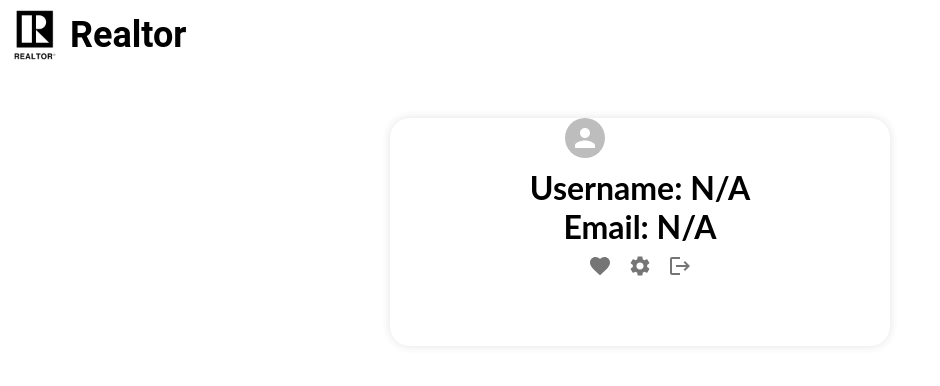
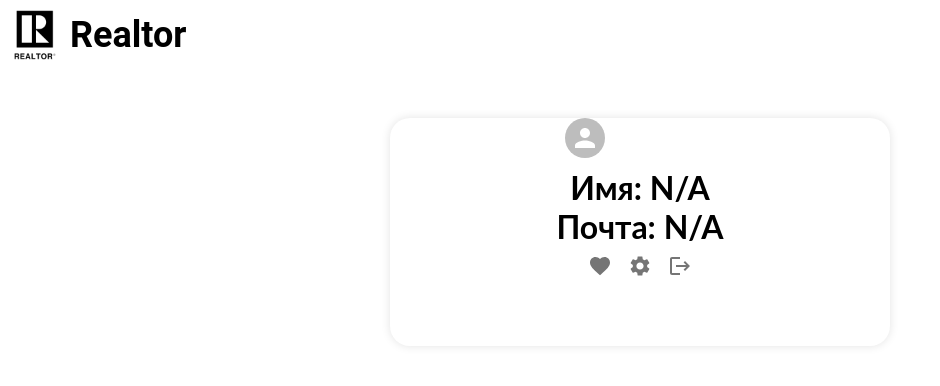
Before and after one commit to Muhammadrashod/Realtor-App, a React (Create React App) app: page /profile in a window 1280 px wide. Shown: the top 386 px of the page, without its empty margins (0-940 px from the left). Built offline with nearby package versions, Linux system fonts and the light colour scheme.

Commit message:
ProfilePage

```diff
--- a/src/components/UI/Cards/Cards.tsx
+++ b/src/components/UI/Cards/Cards.tsx
@@ -13,12 +13,10 @@ import ExpandMoreIcon from "@mui/icons-material/ExpandMore";
 import { StyledCard, DateOverlay, ExpandMoreStyled } from "./Cards.style";
 
 export interface ICardsProps {
- card: CardItem
+  card: CardItem;
 }
 
-export const Cards = ({
- card,
-}: ICardsProps) => {
+export const Cards = ({ card }: ICardsProps) => {
   const [expanded, setExpanded] = useState(false);
 
   const handleExpandClick = () => {
@@ -30,7 +28,7 @@ export const Cards = ({
     state,
     price,
     purpose,
-    title,
+    title_13,
     location,
     rooms,
     baths,
@@ -38,8 +36,7 @@ export const Cards = ({
     coverPhoto,
     phoneNumber,
     contactName,
-  } = card
-
+  } = card;
 
   return (
     <StyledCard>
@@ -54,7 +51,7 @@ export const Cards = ({
         <Typography variant="subtitle1">{state}</Typography>
       </DateOverlay>
       <CardContent>
-        <CardHeader title={title} />
+        <CardHeader title={title_13} />
         <Typography variant="body2" color="text.secondary">
           {price}
         </Typography>
@@ -71,7 +68,7 @@ export const Cards = ({
           onClick={handleExpandClick}
           aria-expanded={expanded}
           aria-label="show more"
-          >
+        >
           <ExpandMoreIcon />
         </ExpandMoreStyled>
       </CardActions>
@@ -81,14 +78,11 @@ export const Cards = ({
           <Typography paragraph>{purpose}</Typography>
           <Typography paragraph>{rooms}</Typography>
           <Typography paragraph>{area}</Typography>
-          <Typography>
-           {contactName}
-          </Typography>
+          <Typography>{contactName}</Typography>
         </CardContent>
       </Collapse>
     </StyledCard>
   );
 };
 
-
 export default Cards;
--- a/src/pages/MainPage/MainPage.tsx
+++ b/src/pages/MainPage/MainPage.tsx
@@ -26,10 +26,7 @@ export const MainPage = () => {
       <Logo />
       {data?.results &&
         data.results.map((card: CardItem) => (
-          <Cards
-            key={card.id}
-            card={card}
-          />
+          <Cards key={card.id} card={card} />
         ))}
     </Container>
   );
--- a/src/pages/ProfilePage/ProfilePage.tsx
+++ b/src/pages/ProfilePage/ProfilePage.tsx
@@ -17,10 +17,11 @@ import { Container } from "../../components/UI/Container/Container.style";
 
 export const ProfilePage = () => {
   const storedDataString = localStorage.getItem("registrationFormData");
+
   const storedData = storedDataString ? JSON.parse(storedDataString) : null;
 
-  const username = storedData?.username || "N/A";
-  const useremail = storedData?.useremail || "N/A";
+  const username = storedData ? storedData[0] : "N/A";
+  const useremail = storedData ? storedData[1] : "N/A";
 
   return (
     <Container>
@@ -31,8 +32,8 @@ export const ProfilePage = () => {
         </AvatarContainer>
         <InfoContainer>
           <InfoText>
-            <Heading headingText={`Username: ${username}`} />
-            <Heading headingText={`Email: ${useremail}`} />
+            <Heading headingText={`Имя: ${username}`} />
+            <Heading headingText={`Почта: ${useremail}`} />
           </InfoText>
         </InfoContainer>
         <IconContainer>
--- a/src/store/API/saleApi.ts
+++ b/src/store/API/saleApi.ts
@@ -6,7 +6,7 @@ export interface CardItem {
   state: string;
   price: number;
   purpose: string;
-  title: string;
+  title_13: string;
   location: { level: number; name: string };
   rooms: number;
   baths: number;
```
